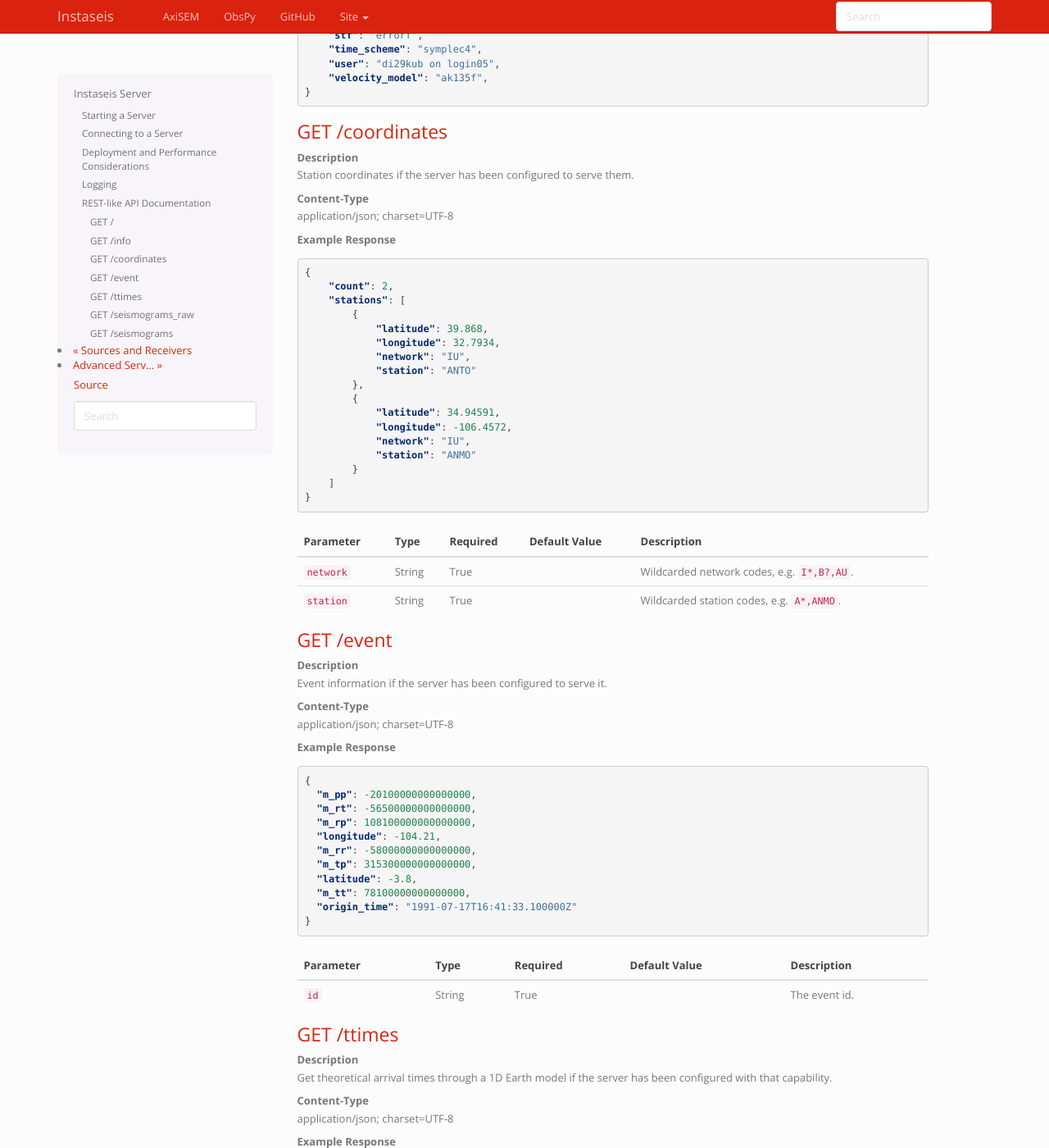
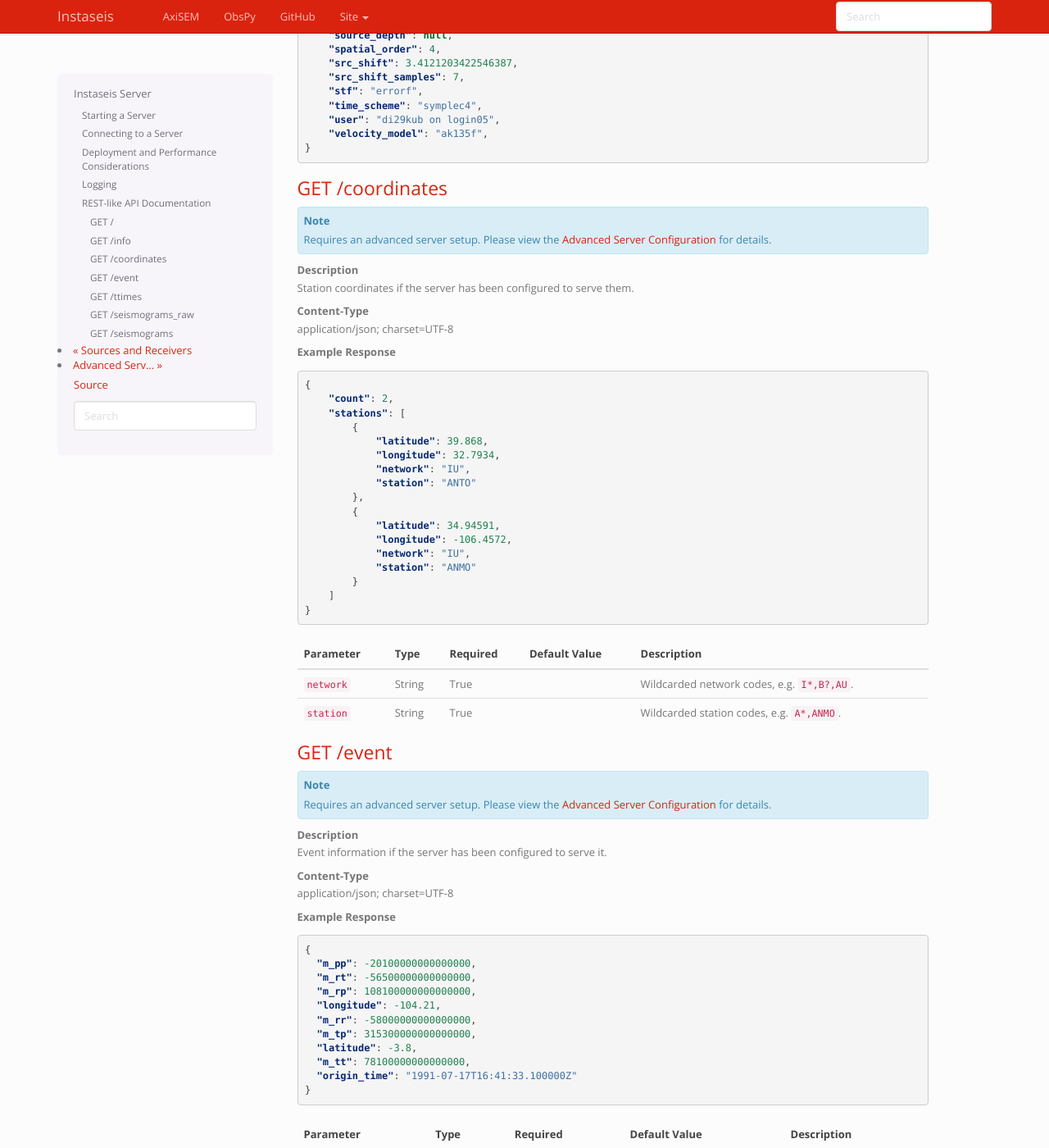
Before and after one commit to krischer/instaseis, a Sphinx documentation site: the page built from doc/server.rst, in a window 1280 px wide and 1400 px high, scrolled down 3420 px. Shown: the whole window at 82% size. Built offline with Sphinx 7.4.7, drawn with Linux system fonts in a browser that asks for light colours; the version number could not be read and is left out; some of the changed text lies outside the part shown.

Commit message:
More server documentation

```diff
--- a/doc/server.rst
+++ b/doc/server.rst
@@ -28,6 +28,11 @@ which will launch a webserver and start serving at the specified port. The
 probably a good idea to choose it as big as your machine allows.
 For a reciprocal database with horizontal and vertical components Instaseis
 will create 4 buffers, each ``buffer_size_in_mb`` in size.
+
+.. note::
+
+    Some functionality requires an advanced server setup. Please view the
+    :doc:`advanced_server_configuration` for details.
 
 Connecting to a Server
 ======================
@@ -249,6 +254,11 @@ Example Response
 GET /coordinates
 ^^^^^^^^^^^^^^^^
 
+.. note::
+
+    Requires an advanced server setup. Please view the
+    :doc:`advanced_server_configuration` for details.
+
 Description
     Station coordinates if the server has been configured to serve them.
 
@@ -287,6 +297,11 @@ Example Response
 GET /event
 ^^^^^^^^^^
 
+.. note::
+
+    Requires an advanced server setup. Please view the
+    :doc:`advanced_server_configuration` for details.
+
 Description
     Event information if the server has been configured to serve it.
 
@@ -318,6 +333,11 @@ Example Response
 
 GET /ttimes
 ^^^^^^^^^^^
+
+.. note::
+
+    Requires an advanced server setup. Please view the
+    :doc:`advanced_server_configuration` for details.
 
 Description
     Get theoretical arrival times through a 1D Earth model if the server has been configured with that capability.
@@ -437,6 +457,12 @@ Filetype
 GET /seismograms
 ^^^^^^^^^^^^^^^^
 
+.. note::
+
+    Some parts of this route require an advanced server setup. Please view the
+    :doc:`advanced_server_configuration` for details. The parts that don't will
+    keep working even with a normal configuration.
+
 Description
     Returns Instaseis seismograms. In addition to the functionality of the
     ``/seismograms_raw`` route this one also offers the possibility to convert
```
